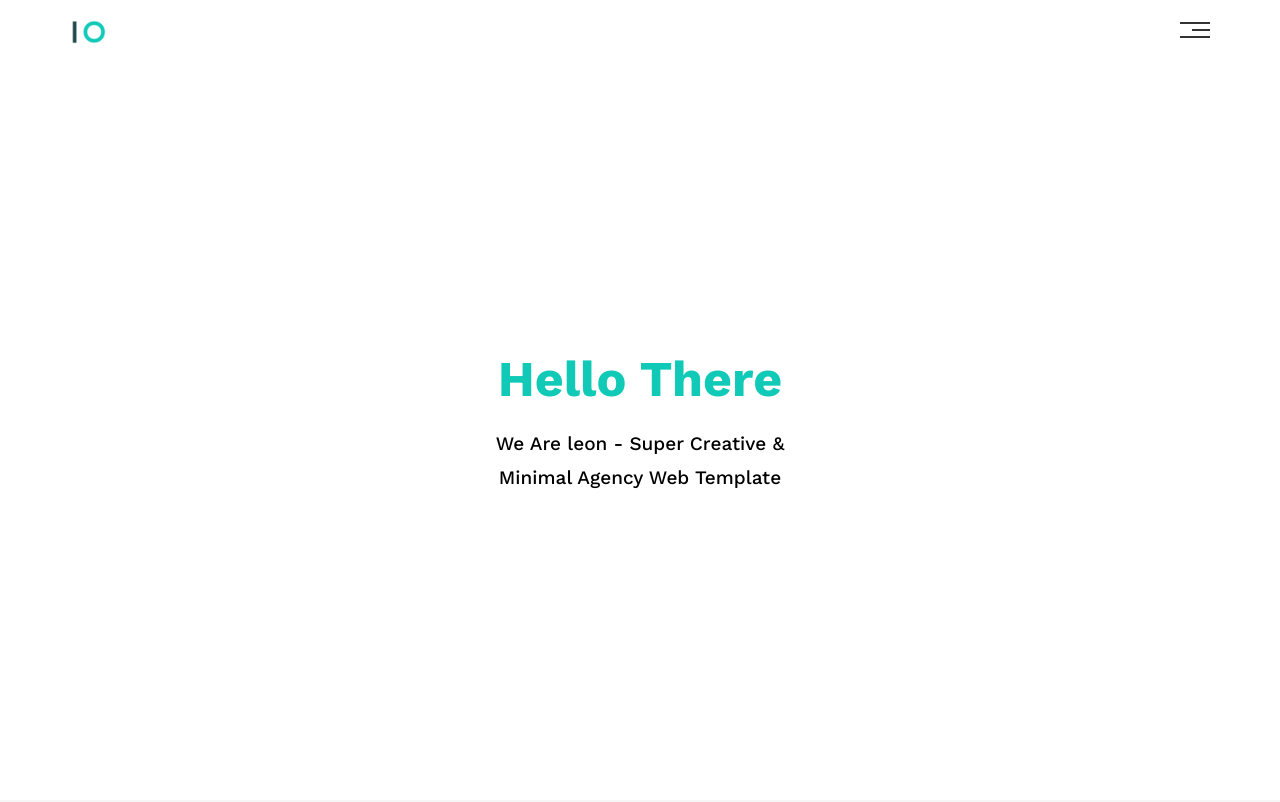
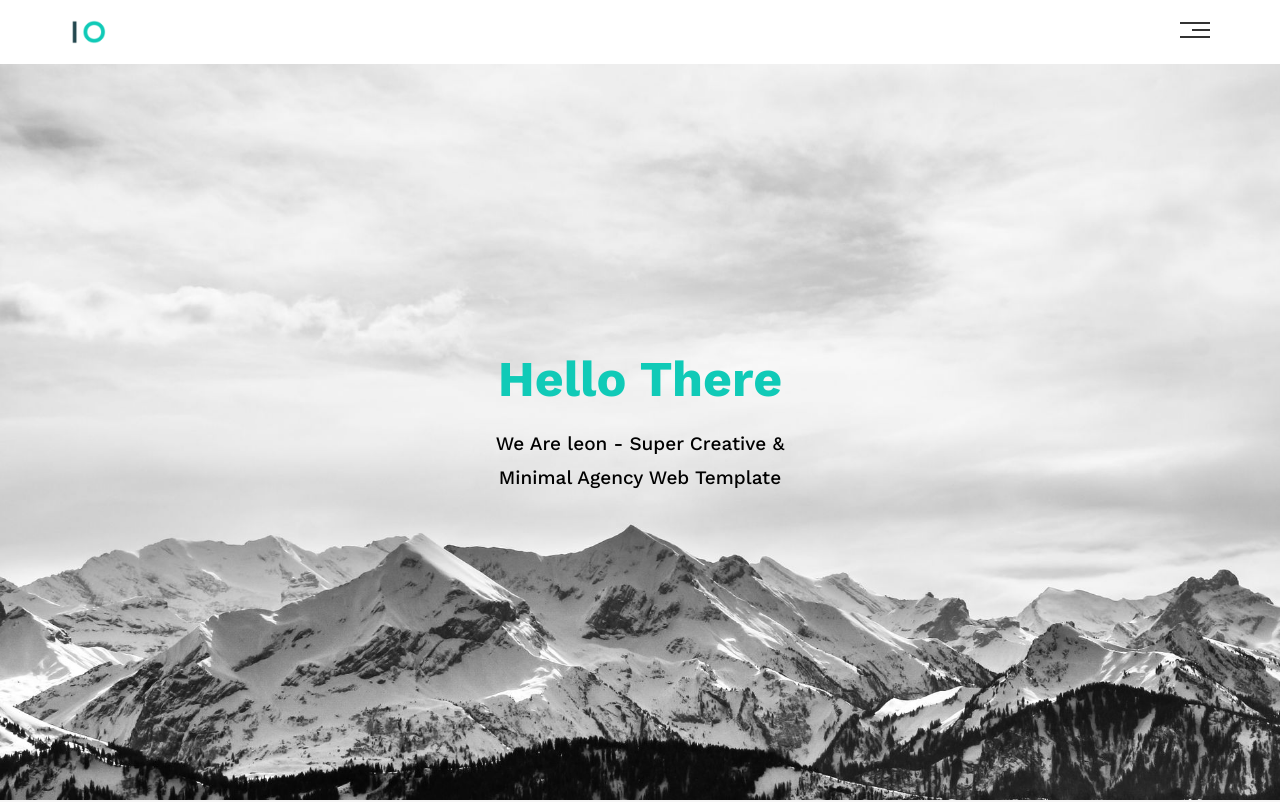
Before and after one commit to PuuHmeedz/Template-One, a plain HTML site: page index.html in a window 1280 px wide. Shown: the top 802 px of the page. Drawn offline with nearby package versions, Linux system fonts and the light colour scheme.

Commit message:
path css

```diff
--- a/css/style.css
+++ b/css/style.css
@@ -169,7 +169,7 @@ body{
 
 /* Start Landing */
 .landing{
-    background-image:url(./Images/landing.jpg);
+    background-image:url(../Images/landing.jpg);
     background-size: cover;
     height: calc(100vh - 64px);
     position: relative;
```
